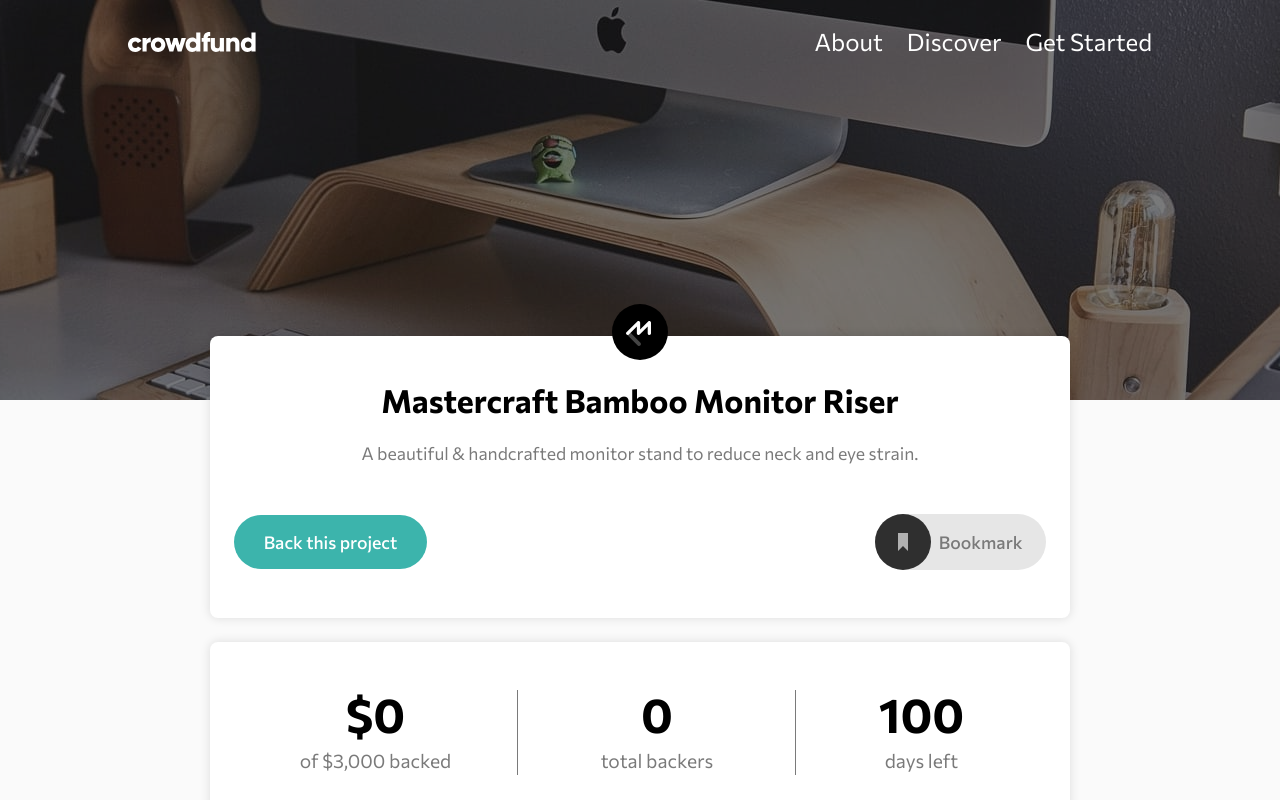
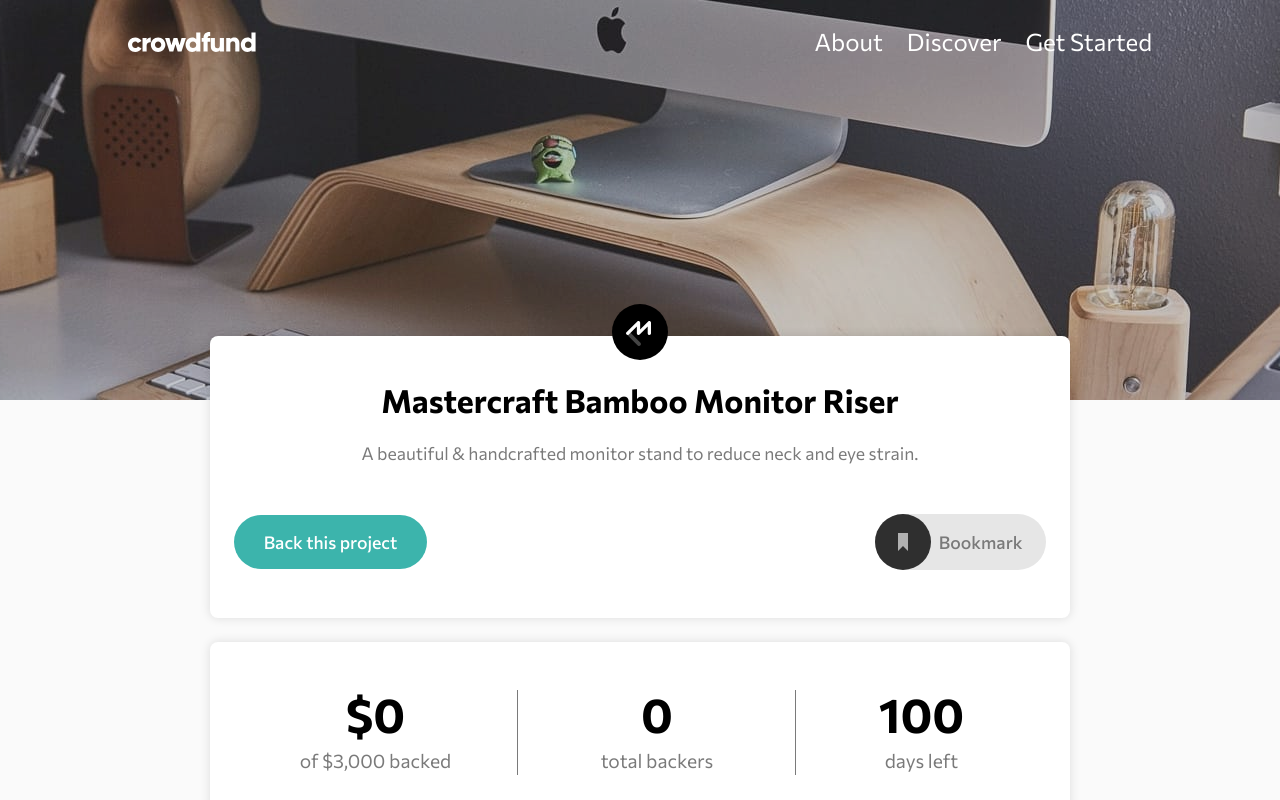
Before and after one commit to jmnyarega/crowdfunding-app, a Vue app: page / in a window 1280 px wide. Shown: the top 800 px of the page. Built offline with nearby package versions, Linux system fonts and the light colour scheme.

Commit message:
desktop background

```diff
--- a/src/components/Hero.vue
+++ b/src/components/Hero.vue
@@ -56,21 +56,15 @@ export default {
   padding-top: var(--sm-spacer);
 
   &--bg {
-    background: no-repeat
-                url(../assets/image-hero-mobile.jpg)
-                center
-                var(--dark-gray);
+    background-image: url(../assets/image-hero-mobile.jpg);
+    background: no-repeat center rgba(0, 0, 0, 0.2);
     background-size: cover;
     background-blend-mode: multiply;
     min-height: 20rem;
 
     @media (min-width: 50em) {
       min-height: 25rem;
-      background: no-repeat
-                  url(../assets/image-hero-desktop.jpg)
-                  center
-                  var(--dark-gray);
-      background-size: cover;
+      background-image: url(../assets/image-hero-desktop.jpg);
     }
   }
 
```
